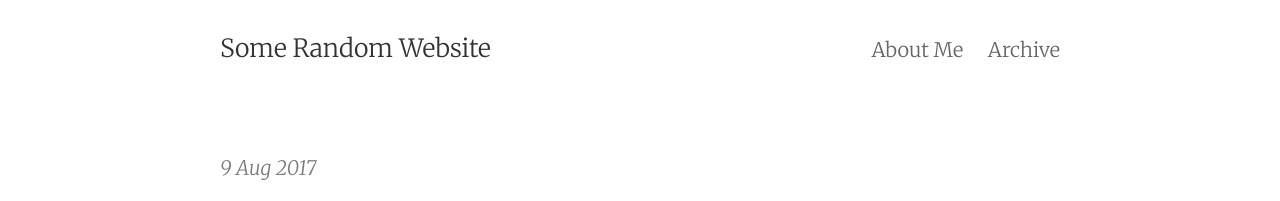
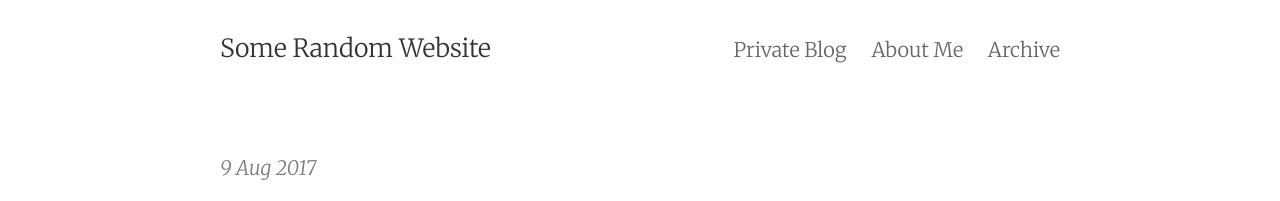
Before and after one commit to wwahyudi/wwahyudi.github.io, a Jekyll site: the page built from index.html, in a window 1280 px wide. Shown: the top 201 px of the page. Built offline with Jekyll 4.4.1, drawn with Linux system fonts in a browser that asks for light colours; the list of posts is cut into pages by our own code.

Commit message:
Added new navigation to private blog
Added new navigation to private blog: http://private.sapikuda.com/

```diff
--- a/_config.yml
+++ b/_config.yml
@@ -6,6 +6,7 @@ description: "Just a random website by random people"
 baseurl:     ""
 url:         "http://sapikuda.com"
 date_format: "%-d %b %Y"
+private:     "http://private.sapikuda.com"
 
 # Google services
 google_verification:
--- a/_includes/navigation.html
+++ b/_includes/navigation.html
@@ -1,3 +1,4 @@
+		<a href="{{ site.private }}">Private Blog</a>
 {% for page in site.pages %}
     {% if page.tags contains "about" %}
         <a href="{{ page.url }}">{{ page.title }}</a>
```
